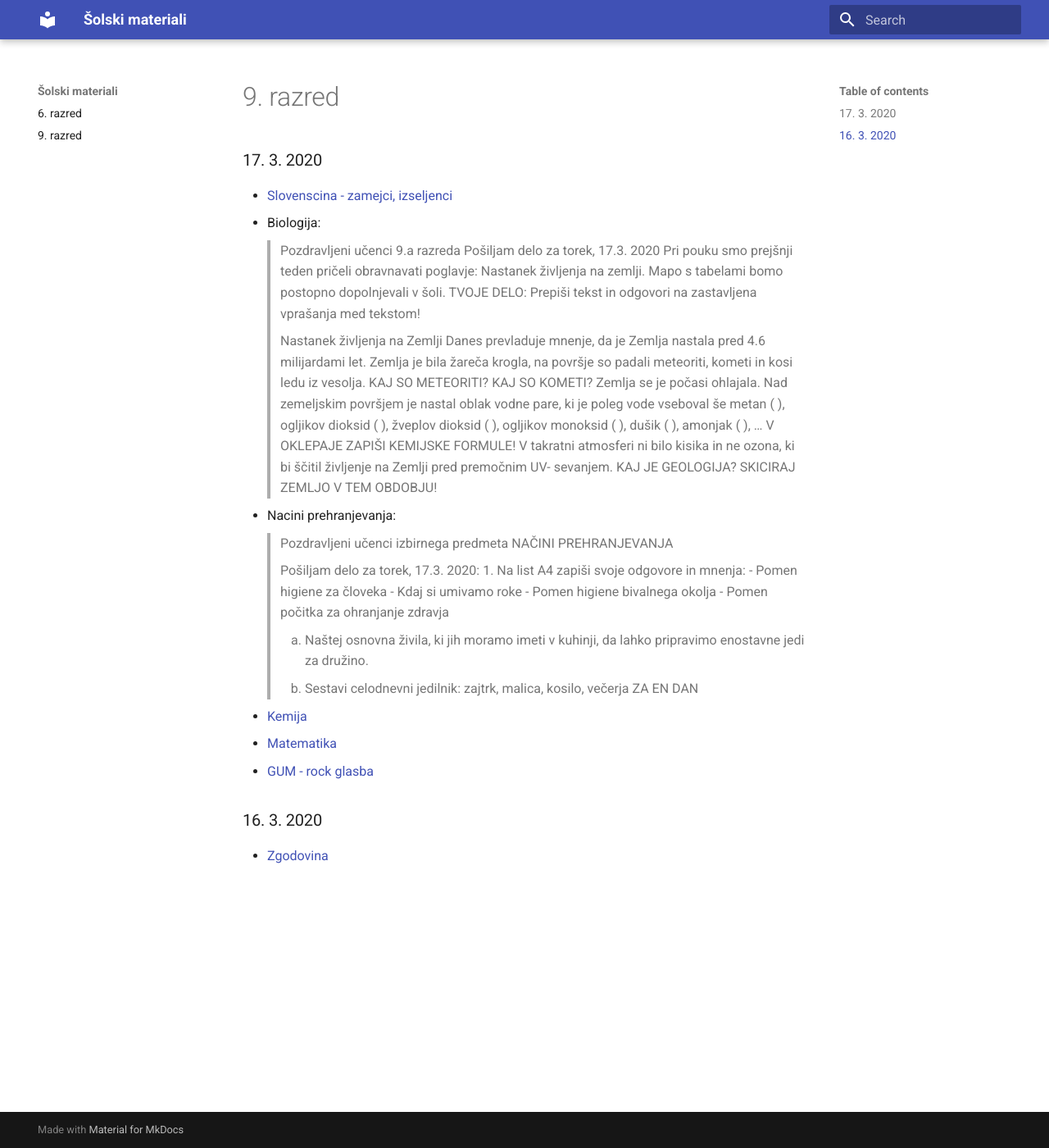
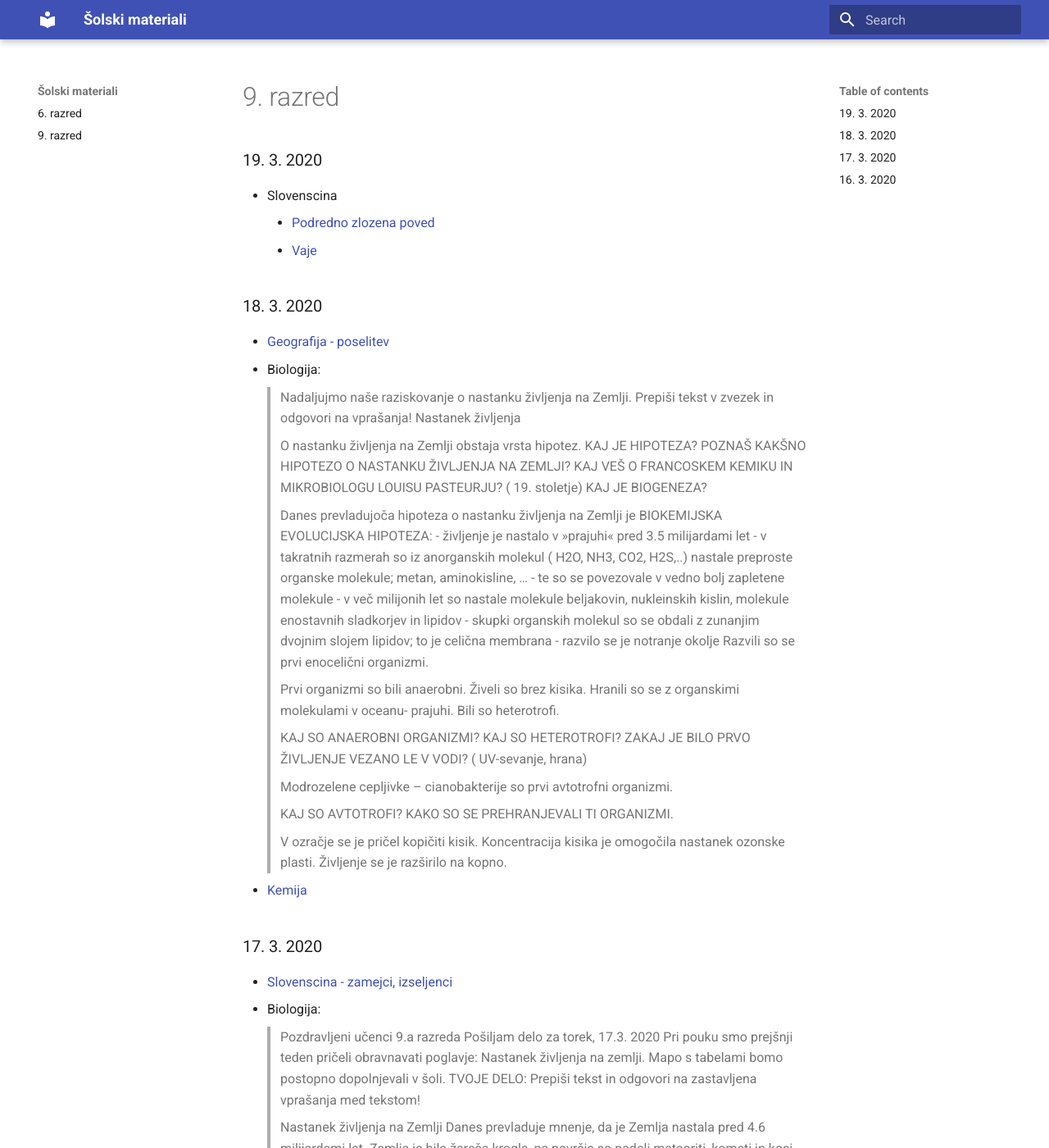
Before and after one commit to skyflyer/solski-materiali, an MkDocs documentation site: the page built from docs/9razred/index.md, in a window 1280 px wide and 1400 px high. Shown: the whole window at 82% size. Built offline with MkDocs 1.6.1 and Material for MkDocs 9.7.7, drawn with Linux system fonts in a browser that asks for light colours.

Commit message:
Materiali za 19. 3. 2020

```diff
--- a/docs/9razred/index.md
+++ b/docs/9razred/index.md
@@ -2,6 +2,51 @@
 title: 9. razred
 summary: ucna snov za 9. razred
 ---
+
+### 19. 3. 2020
+
+* Slovenscina
+    * [Podredno zlozena poved](slovenscina/podredno-zlozena-poved.pdf)
+    * [Vaje](slovenscina/2020-03-19-vaje.pdf)
+
+### 18. 3. 2020
+
+* [Geografija - poselitev](geografija/2020-03-18-poselitev.pdf)
+* Biologija:
+
+    >Nadaljujmo naše raziskovanje o nastanku življenja na Zemlji.
+    >Prepiši tekst v zvezek in odgovori na vprašanja!
+    >Nastanek življenja
+    >
+    >O nastanku življenja na Zemlji obstaja vrsta hipotez.
+    >KAJ JE HIPOTEZA?
+    >POZNAŠ KAKŠNO HIPOTEZO O NASTANKU ŽIVLJENJA NA ZEMLJI?
+    >KAJ VEŠ O FRANCOSKEM KEMIKU IN MIKROBIOLOGU LOUISU PASTEURJU? ( 19. stoletje)
+    >KAJ JE BIOGENEZA?
+    >
+    >Danes prevladujoča hipoteza o nastanku življenja na Zemlji je BIOKEMIJSKA EVOLUCIJSKA HIPOTEZA:
+    >- življenje je nastalo v »prajuhi« pred 3.5 milijardami let
+    >- v takratnih razmerah so iz anorganskih molekul ( H2O, NH3, CO2, H2S,..) nastale preproste organske molekule; metan, aminokisline, …
+    >- te so se povezovale v vedno bolj zapletene molekule
+    >- v več milijonih let so nastale molekule beljakovin, nukleinskih kislin, molekule enostavnih sladkorjev in lipidov
+    >- skupki organskih molekul so se obdali z zunanjim dvojnim slojem lipidov; to je celična membrana
+    >- razvilo se je notranje okolje
+    >Razvili so se prvi enocelični organizmi.
+    >
+    >Prvi organizmi so bili anaerobni. Živeli so brez kisika. Hranili so se z organskimi molekulami v oceanu- prajuhi. Bili so heterotrofi.
+    >
+    >KAJ SO ANAEROBNI ORGANIZMI?
+    >KAJ SO HETEROTROFI?
+    >ZAKAJ JE BILO PRVO ŽIVLJENJE VEZANO LE V VODI? ( UV-sevanje, hrana)
+    >
+    >Modrozelene cepljivke – cianobakterije so prvi avtotrofni organizmi.
+    >
+    >KAJ SO AVTOTROFI? KAKO SO SE PREHRANJEVALI TI ORGANIZMI.
+    >
+    >V ozračje se je pričel kopičiti kisik.
+    >Koncentracija kisika je omogočila nastanek ozonske plasti. Življenje se je razširilo na kopno.
+
+* [Kemija](kemija/Navodila2KEM9.pdf)
 
 ### 17. 3. 2020
 
```
Also changed, not shown: docs/6razred/index.md (+32 -0 lines), 9 other files.
